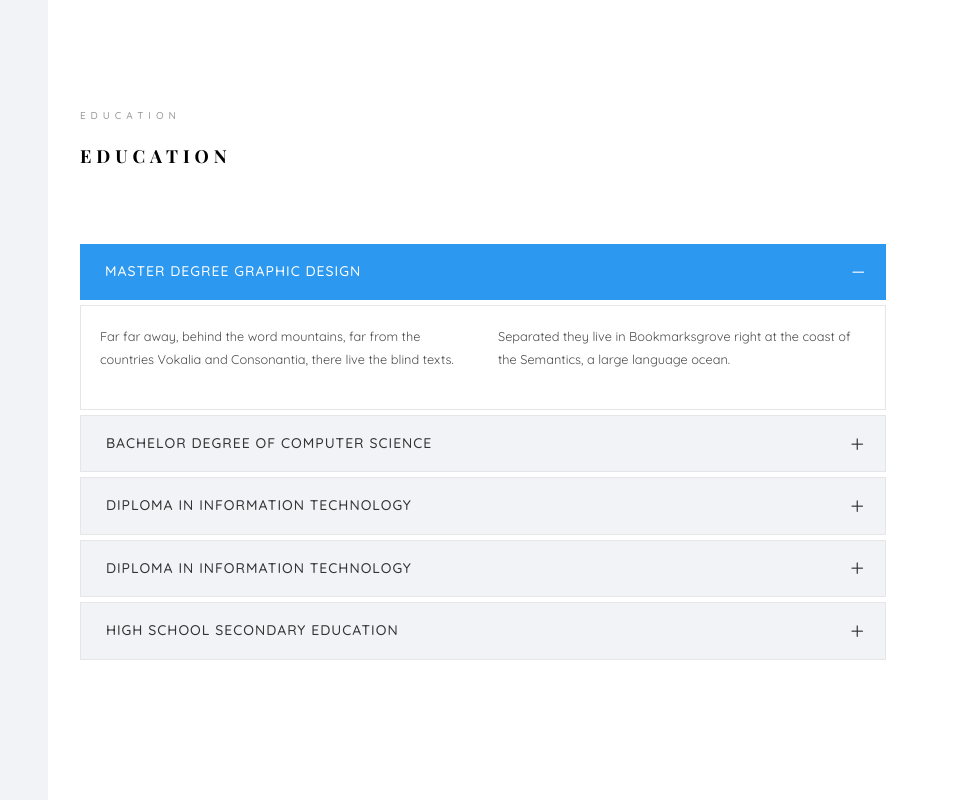
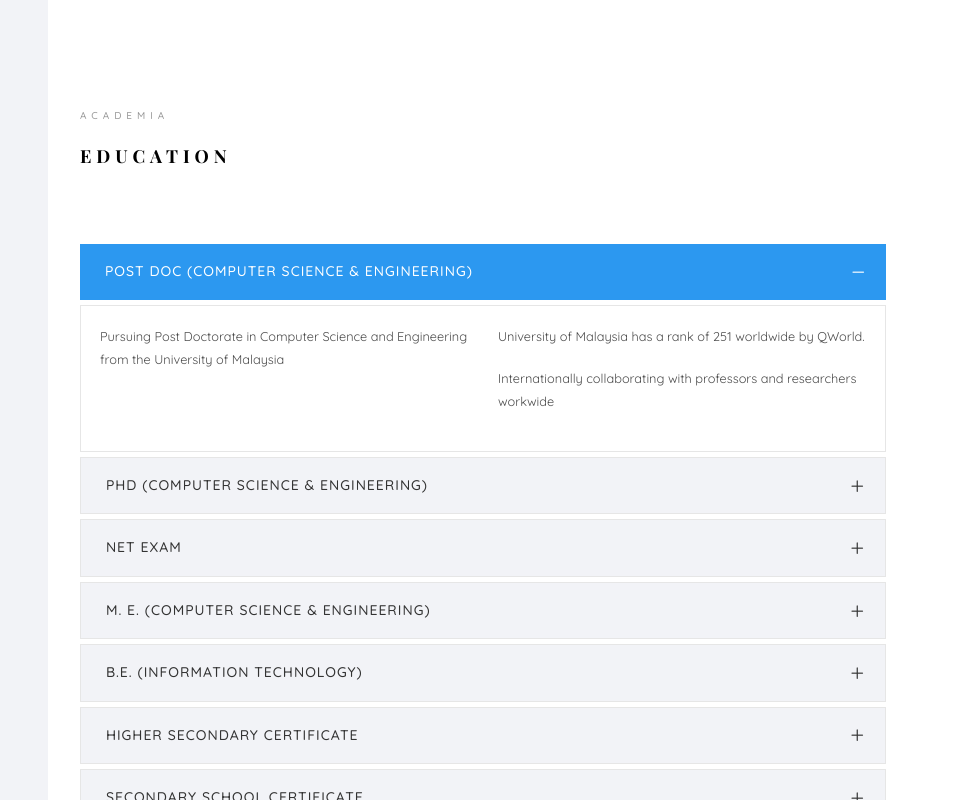
Before and after one commit to TFM-HITESH/webdev-miniproject, a plain HTML site: page index.html in a window 1280 px wide. Both pictures are taken after a click on the link "EDUCATION". Shown: the part 3594-4394 px from the top of the page, 307-1280 px from the left. Drawn offline with nearby package versions, Linux system fonts and the light colour scheme; files whose address does not match are found by name; a web font is replaced by a local one.

Commit message:
Education Commit

```diff
--- a/index.html
+++ b/index.html
@@ -375,7 +375,7 @@ Copyright <script>document.write(new Date().getFullYear());</script> All rights
 				<div class="colorlib-narrow-content">
 					<div class="row">
 						<div class="col-md-6 col-md-offset-3 col-md-pull-3 animate-box" data-animate-effect="fadeInLeft">
-							<span class="heading-meta">Education</span>
+							<span class="heading-meta">Academia</span>
 							<h2 class="colorlib-heading animate-box">Education</h2>
 						</div>
 					</div>
@@ -386,7 +386,10 @@ Copyright <script>document.write(new Date().getFullYear());</script> All rights
 									<div class="panel panel-default">
 									    <div class="panel-heading" role="tab" id="headingOne">
 									        <h4 class="panel-title">
-									            <a data-toggle="collapse" data-parent="#accordion" href="#collapseOne" aria-expanded="true" aria-controls="collapseOne">Master Degree Graphic Design
+									            <a data-toggle="collapse" data-parent="#accordion" href="#collapseOne" aria-expanded="true" aria-controls="collapseOne">Post Doc
+													(Computer Science
+													& Engineering)
+
 									            </a>
 									        </h4>
 									    </div>
@@ -394,10 +397,14 @@ Copyright <script>document.write(new Date().getFullYear());</script> All rights
 									         <div class="panel-body">
 									            <div class="row">
 										      		<div class="col-md-6">
-										      			<p>Far far away, behind the word mountains, far from the countries Vokalia and Consonantia, there live the blind texts. </p>
+										      			<p>Pursuing Post Doctorate in Computer Science and Engineering from the University of Malaysia
+
+															 </p>
 										      		</div>
 										      		<div class="col-md-6">
-										      			<p>Separated they live in Bookmarksgrove right at the coast of the Semantics, a large language ocean.</p>
+														<p>University of Malaysia has a rank of 251 worldwide by QWorld.
+															</p>
+															<p> Internationally collaborating with professors and researchers workwide</p>
 										      		</div>
 										      	</div>
 									         </div>
@@ -406,44 +413,43 @@ Copyright <script>document.write(new Date().getFullYear());</script> All rights
 									<div class="panel panel-default">
 									    <div class="panel-heading" role="tab" id="headingTwo">
 									        <h4 class="panel-title">
-									            <a class="collapsed" data-toggle="collapse" data-parent="#accordion" href="#collapseTwo" aria-expanded="false" aria-controls="collapseTwo">Bachelor Degree of Computer Science
+									            <a class="collapsed" data-toggle="collapse" data-parent="#accordion" href="#collapseTwo" aria-expanded="false" aria-controls="collapseTwo">PhD (Computer Science & Engineering)
 									            </a>
 									        </h4>
 									    </div>
 									    <div id="collapseTwo" class="panel-collapse collapse" role="tabpanel" aria-labelledby="headingTwo">
 									        <div class="panel-body">
-									            <p>Far far away, behind the word <strong>mountains</strong>, far from the countries Vokalia and Consonantia, there live the blind texts. Separated they live in Bookmarksgrove right at the coast of the Semantics, a large language ocean.</p>
-													<ul>
-														<li>Separated they live in Bookmarksgrove right</li>
-														<li>Separated they live in Bookmarksgrove right</li>
-													</ul>
+									            <p>Successfully completed PhD at Bhagwant University, Ajme and been <strong>awarded </strong>for the best research paper.</p>
+
 									        </div>
 									    </div>
 									</div>
 									<div class="panel panel-default">
 									    <div class="panel-heading" role="tab" id="headingThree">
 									        <h4 class="panel-title">
-									            <a class="collapsed" data-toggle="collapse" data-parent="#accordion" href="#collapseThree" aria-expanded="false" aria-controls="collapseThree">Diploma in Information Technology
-									            </a>
+									            <a class="collapsed" data-toggle="collapse" data-parent="#accordion" href="#collapseThree" aria-expanded="false" aria-controls="collapseThree">NET Exam</a>
 									        </h4>
 									    </div>
 									    <div id="collapseThree" class="panel-collapse collapse" role="tabpanel" aria-labelledby="headingThree">
 									        <div class="panel-body">
-									            <p>Far far away, behind the word <strong>mountains</strong>, far from the countries Vokalia and Consonantia, there live the blind texts. Separated they live in Bookmarksgrove right at the coast of the Semantics, a large language ocean.</p>
+									            <p>Qualified the UGC NET with a high <strong>percentile of 98.15%</strong> in 2019.</p>
 									        </div>
 									    </div>
 									</div>
-
 									<div class="panel panel-default">
 									    <div class="panel-heading" role="tab" id="headingFour">
 									        <h4 class="panel-title">
-									            <a class="collapsed" data-toggle="collapse" data-parent="#accordion" href="#collapseFour" aria-expanded="false" aria-controls="collapseFour">Diploma in Information Technology
-									            </a>
+									            <a class="collapsed" data-toggle="collapse" data-parent="#accordion" href="#collapseFour" aria-expanded="false" aria-controls="collapseFour">M. E. (Computer
+													Science &
+													Engineering)</a>
 									        </h4>
 									    </div>
 									    <div id="collapseFour" class="panel-collapse collapse" role="tabpanel" aria-labelledby="headingFour">
 									        <div class="panel-body">
-									            <p>Far far away, behind the word <strong>mountains</strong>, far from the countries Vokalia and Consonantia, there live the blind texts. Separated they live in Bookmarksgrove right at the coast of the Semantics, a large language ocean.</p>
+									            <p>Complteted the degree in 2013 from G H Raisoni College of
+													Engg. (Autonomous),
+													Nagpur University
+													 scoring <strong>76.4% </strong>.</p>
 									        </div>
 									    </div>
 									</div>
@@ -451,14 +457,45 @@ Copyright <script>document.write(new Date().getFullYear());</script> All rights
 									<div class="panel panel-default">
 									    <div class="panel-heading" role="tab" id="headingFive">
 									        <h4 class="panel-title">
-									            <a class="collapsed" data-toggle="collapse" data-parent="#accordion" href="#collapseFive" aria-expanded="false" aria-controls="collapseFive">High School Secondary Education
-									            </a>
+									            <a class="collapsed" data-toggle="collapse" data-parent="#accordion" href="#collapseFive" aria-expanded="false" aria-controls="collapseFour">B.E. (Information
+													Technology)
+												</a>
 									        </h4>
 									    </div>
 									    <div id="collapseFive" class="panel-collapse collapse" role="tabpanel" aria-labelledby="headingFive">
 									        <div class="panel-body">
-									            <p>Far far away, behind the word <strong>mountains</strong>, far from the countries Vokalia and Consonantia, there live the blind texts. Separated they live in Bookmarksgrove right at the coast of the Semantics, a large language ocean.</p>
+									            <p>Complteted the degree in 2010 from Priyadarshini College
+													of Engg, Nagpur
+													University scoring 63.15%.</p>
 									        </div>
+									    </div>
+									</div>
+
+									<div class="panel panel-default">
+									    <div class="panel-heading" role="tab" id="headingSix">
+									        <h4 class="panel-title">
+									            <a class="collapsed" data-toggle="collapse" data-parent="#accordion" href="#collapseSix" aria-expanded="false" aria-controls="collapseSix">Higher Secondary Certificate
+									            </a>
+									        </h4>
+									    </div>
+									    <div id="collapseSix" class="panel-collapse collapse" role="tabpanel" aria-labelledby="headingSix">
+									        <div class="panel-body">
+									            <p>Completed High School Education under the Maharashtra State Board with <strong>79.33%</strong> in 2006.</p>
+									        </div>
+									    </div>
+									</div>
+									<div class="panel panel-default">
+									    <div class="panel-heading" role="tab" id="headingSeven">
+									        <h4 class="panel-title">
+									            <a class="collapsed" data-toggle="collapse" data-parent="#accordion" href="#collapseSeven" aria-expanded="false" aria-controls="collapseSeven">Secondary School Certificate
+									            </a>
+									        </h4>
+									    </div>
+									    <div id="collapseSeven" class="panel-collapse collapse" role="tabpanel" aria-labelledby="headingSeven">
+									        <div class="panel-body">
+												<p>Completed Secondary School Education under the Maharashtra State Board with <strong>78.80%</strong> in 2004.</p>
+
+											</div>
 									    </div>
 									</div>
 								</div>
```
